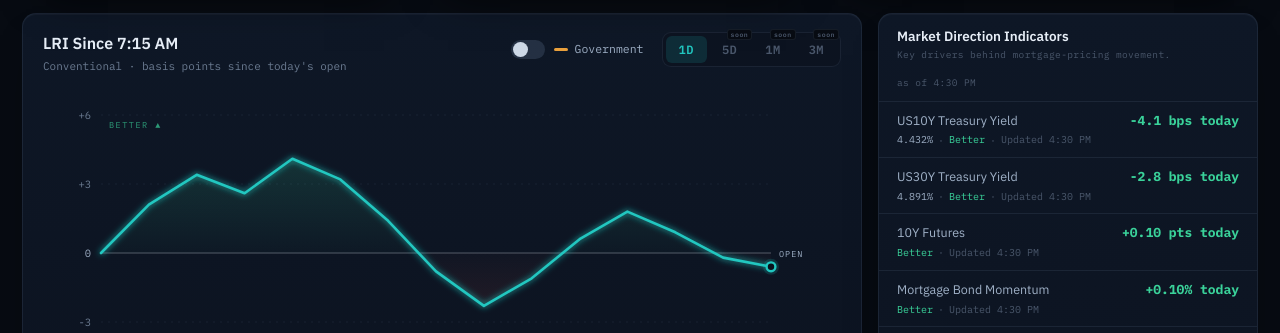
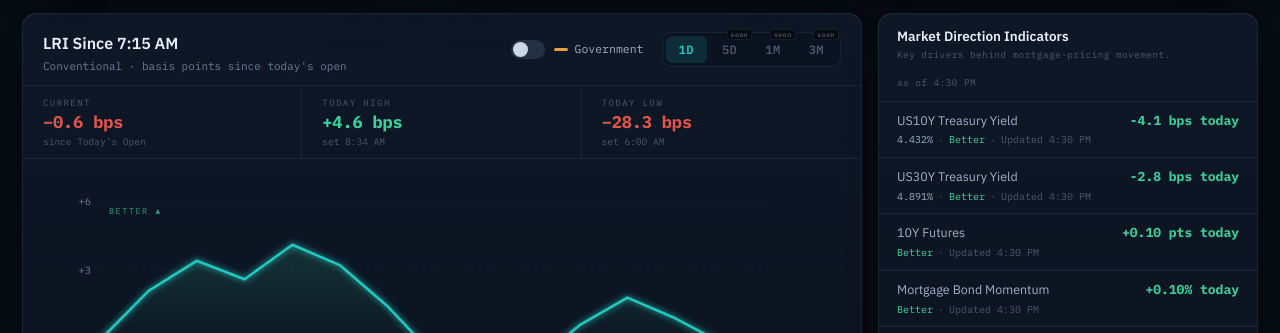
Before and after one commit to eaglemaker22/LockIQRates, a website: page site/proto.html in a window 1280 px wide. Shown: the part 455-788 px from the top of the page. Drawn offline with Linux system fonts and the light colour scheme; no server answers.

Commit message:
Update proto.html

```diff
--- a/site/proto.html
+++ b/site/proto.html
@@ -246,6 +246,14 @@ body{
 .q-bad{color:var(--worse)!important}
 .q-dot{width:7px;height:7px;border-radius:50%;flex:none}
 
+/* ---------- lri intraday stats strip ---------- */
+.lri-stats-strip{display:grid;grid-template-columns:repeat(3,1fr);border-top:1px solid var(--line);border-bottom:1px solid var(--line);margin:10px -20px 16px}
+.lri-stat-cell{padding:10px 20px;border-right:1px solid var(--line)}
+.lri-stat-cell:last-child{border-right:0}
+.lri-stat-lbl{font-family:var(--font-mono);font-size:9px;letter-spacing:.16em;text-transform:uppercase;color:var(--ink-4);margin-bottom:5px}
+.lri-stat-val{font-family:var(--font-mono);font-size:17px;font-weight:700;letter-spacing:-.01em;line-height:1}
+.lri-stat-sub{font-family:var(--font-mono);font-size:9.5px;color:var(--ink-4);margin-top:4px}
+
 /* ---------- error module ---------- */
 .errmod{padding:34px 24px;display:flex;flex-direction:column;align-items:center;text-align:center;gap:10px}
 .errmod .ic{width:34px;height:34px;color:var(--worse);opacity:.8}
@@ -431,6 +439,8 @@ body{
       </div>
     </div>
 
+    <div id="lriStats" class="lri-stats-strip"></div>
+
     <div class="override" id="override" style="display:none">
       <svg class="ic" viewBox="0 0 24 24" fill="none" stroke="currentColor" stroke-width="2"><path d="M12 9v4M12 17h.01M10.3 3.9 1.8 18a2 2 0 0 0 1.7 3h17a2 2 0 0 0 1.7-3L13.7 3.9a2 2 0 0 0-3.4 0Z"/></svg>
       <div class="tx" id="overrideTx"></div>
@@ -612,7 +622,10 @@ body{
     anchor_date:"2026-05-30", conv_dollars_per_100k:-6, conv_lri_bps:-0.6,
     anchor_status:"GOOD", gov_lri_bps:-0.2, trading_date:"2026-05-30",
     anchor_time:"07:15:00", conv_direction:"FLAT", gov_dollars_per_100k:-2,
-    confidence:"OK_WITH_WARNINGS", _demo:true
+    confidence:"OK_WITH_WARNINGS",
+    intraday_high_conv_bps:4.6,  intraday_high_conv_time:"2026-05-30 08:34:00",
+    intraday_low_conv_bps:-28.3, intraday_low_conv_time:"2026-05-30 06:00:00",
+    _demo:true
   };
   var DEMO_MARKET = {
     shadow_bonds:{
@@ -792,6 +805,43 @@ body{
     var cfCls=qClass(c.confidence);
     $("sConfidence").innerHTML='<span class="'+cfCls+'">'+(c.confidence||"—")+'</span>';
     $("sUpdated").textContent=c.last_updated||"—";
+  }
+
+  /* ===================================================================
+     RENDER: LRI intraday stats strip (CURRENT / TODAY HIGH / TODAY LOW)
+  =================================================================== */
+  function renderLRIStats(c){
+    var el=$("lriStats");
+    if(!el) return;
+
+    var cur=c?c.conv_lri_bps:null;
+    var hi =c?c.intraday_high_conv_bps:null;
+    var hiT=c?c.intraday_high_conv_time:null;
+    var lo =c?c.intraday_low_conv_bps:null;
+    var loT=c?c.intraday_low_conv_time:null;
+
+    var curColor=(cur===null||cur===undefined||Math.abs(cur)<0.05)
+      ?"var(--ink-4)":(cur>0?"var(--better)":"var(--worse)");
+
+    function cell(lbl,valStr,valColor,subStr){
+      return '<div class="lri-stat-cell">'+
+        '<div class="lri-stat-lbl">'+lbl+'</div>'+
+        '<div class="lri-stat-val" style="color:'+valColor+'">'+valStr+'</div>'+
+        '<div class="lri-stat-sub">'+subStr+'</div>'+
+      '</div>';
+    }
+
+    var curStr=cur!==null&&cur!==undefined?fmtBps(cur)+' bps':'—';
+    var hiStr =hi!==null&&hi!==undefined?fmtBps(hi)+' bps':'—';
+    var loStr =lo!==null&&lo!==undefined?fmtBps(lo)+' bps':'—';
+
+    var hiSub=hiT?'set '+shortTime(hiT):'—';
+    var loSub=loT?'set '+shortTime(loT):'—';
+
+    el.innerHTML=
+      cell('Current',   curStr, curColor,          "since Today's Open")+
+      cell('Today High',hiStr,  hi!==null&&hi!==undefined?'var(--better)':'var(--ink-4)', hiSub)+
+      cell('Today Low', loStr,  lo!==null&&lo!==undefined?'var(--worse)' :'var(--ink-4)', loSub);
   }
 
   /* ===================================================================
@@ -1320,6 +1370,7 @@ body{
       renderHeader(c);
       renderCards(c);
       renderStrip(c);
+      renderLRIStats(c);
       if(c._demo) $("foot").textContent="LOCKIQ RATE IMPACT · STANDALONE PROTOTYPE · SAMPLE DATA (endpoint unreachable in preview)";
 
       var cd=state.overrideDate||c.trading_date||todayISO();
@@ -1335,6 +1386,7 @@ body{
     }).catch(function(){
       renderCardsError();
       renderStrip({});
+      renderLRIStats({});
       setChartError();
     });
 
```
